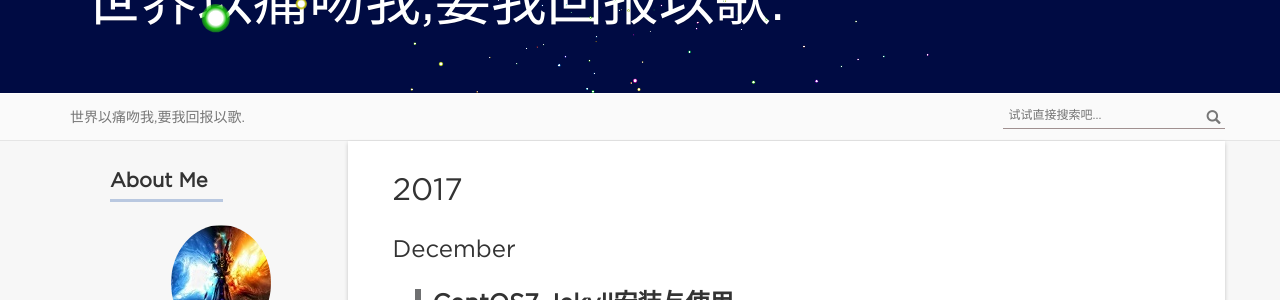
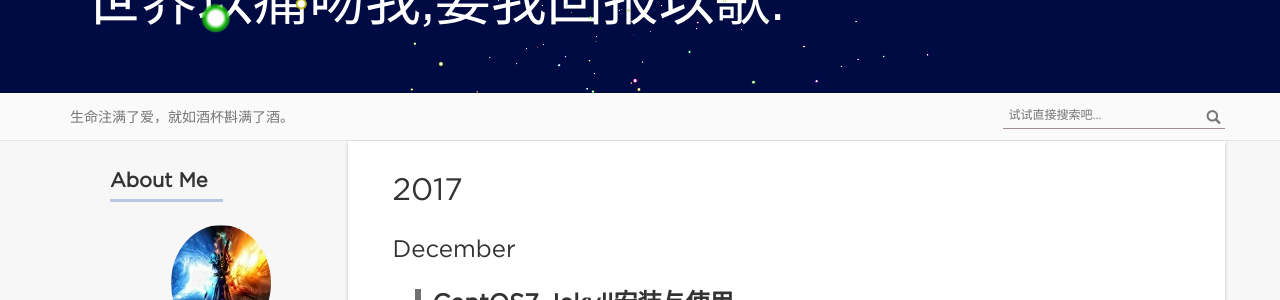
Before and after one commit to fengkai8375/fengkai8375.github.io, a Jekyll site: the page built from index.html, in a window 1280 px wide and 900 px high. Shown: the part 138-438 px from the top of the window. Built offline with Jekyll 4.4.1, drawn with Linux system fonts in a browser that asks for light colours; nearby versions of some CDN libraries; the list of posts is cut into pages by our own code; comment, search, counter and statistics services are not loaded.

Commit message:
motto changed

```diff
--- a/_config.yml
+++ b/_config.yml
@@ -8,8 +8,7 @@ github: https://github.com/fengkai8375/
 baseurl: ""  #根目录
 description: 世界以痛吻我,要我回报以歌.
 motto: 世界以痛吻我,要我回报以歌.
-#motto: 如果生活欺骗了你，不要悲伤，不要哭泣。
-banner: 世界以痛吻我,要我回报以歌.
+banner: 生命注满了爱，就如酒杯斟满了酒。
 #permalink: /:categories/:year/:month/:day/:title/
 permalink: /:year/:month/:day/:title/
 excerpt_separator:  '<!-- more -->' #文章摘要
```
Also changed, not shown: 1 other file.
